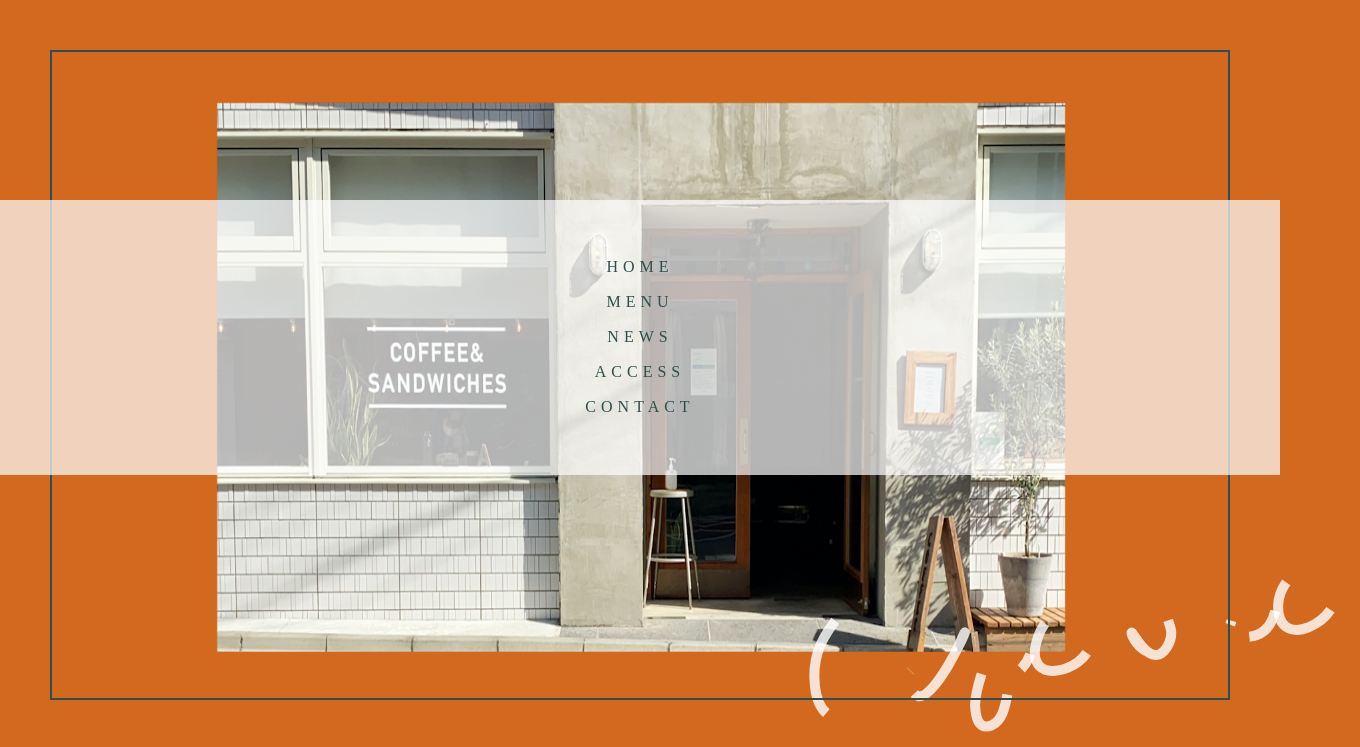
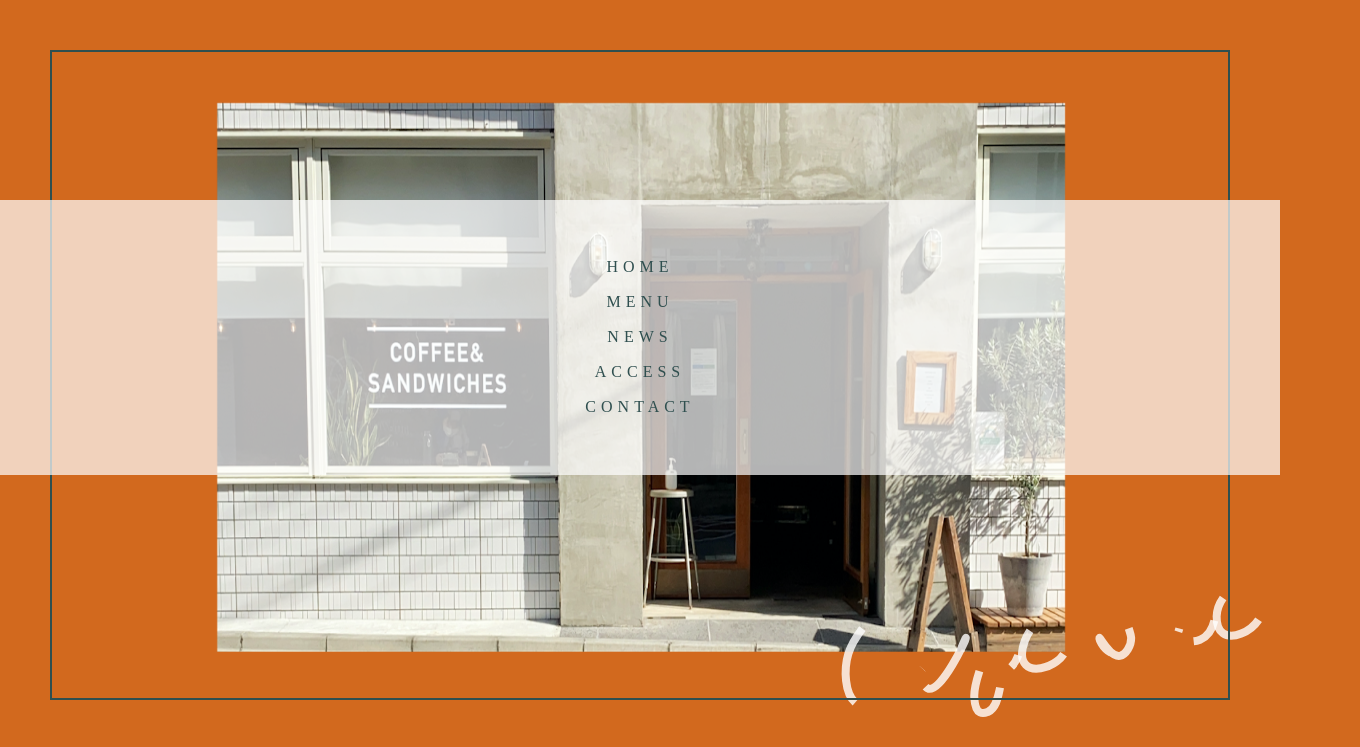
Before and after one commit to mi-eee/sample, a plain HTML site: page index.html in a window 1280 px wide. Shown: the top 747 px of the page, 1360 px wide, since content can reach past the window. Drawn offline with Linux system fonts and the light colour scheme; a script that the page names is missing.

Commit message:
Update index.html

```diff
--- a/index.html
+++ b/index.html
@@ -10,7 +10,7 @@
 </head>
 <body>
     <header>
-        <svg version="1.1" class="logo" id="レイヤー_1" xmlns="http://www.w3.org/2000/svg" xmlns:xlink="http://www.w3.org/1999/xlink" transform="rotate(-10)" width="1300" height="800" viewBox="-450 -450 1000 800" position="relative">
+        <svg version="1.1" class="logo" id="レイヤー_1" xmlns="http://www.w3.org/2000/svg" xmlns:xlink="http://www.w3.org/1999/xlink" transform="rotate(-10)" width="1200" height="800" viewBox="-530 -630 1000 1000" position="relative">
     <path class="st0" d="M251.7,189.2c3.3,12.3,4,14.9,3.9,14.9c-0.2,0.1-1.6-19.9-12.8-25.2c-8.9-4.2-20.7,2.1-30,7
 	c-2.3,1.2-8.9,4.8-17.9,13c-5.1,4.7-16.6,15.1-23.5,28.7c-10.3,20.3-13.7,54.4,1.7,64.9c11.9,8.1,31.2-0.7,53.5-10.8
 	c14.5-6.6,25.6-14,33-19.7"/>
```
